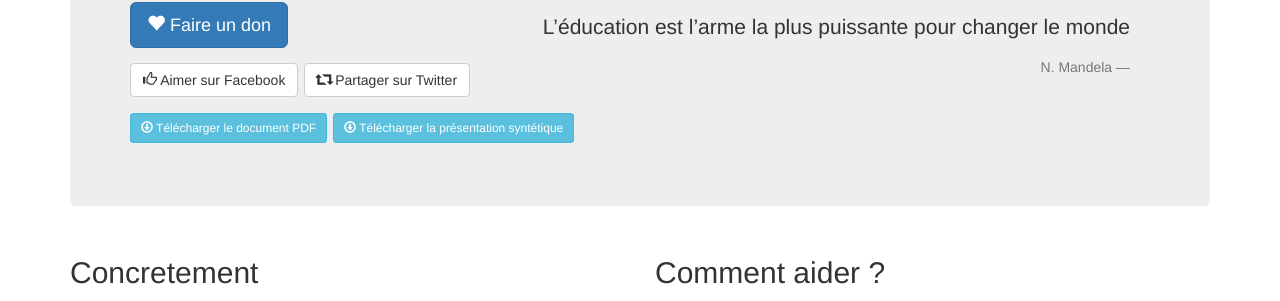
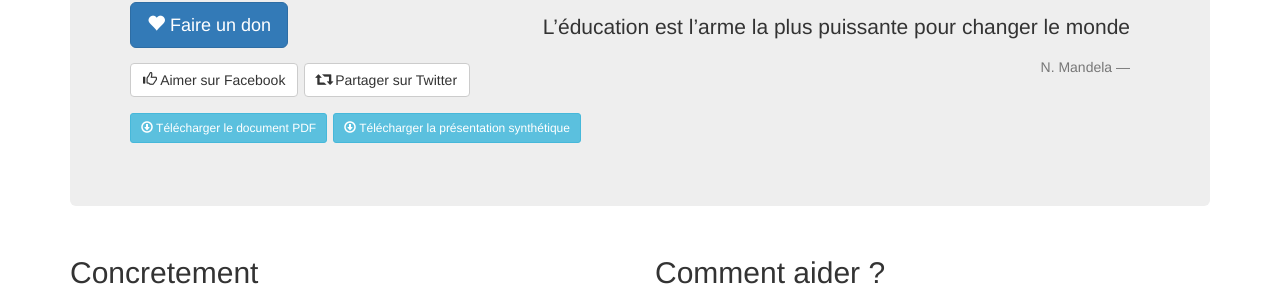
Before and after one commit to HumanESDES/malebooks, a Jekyll site: the page built from index.html, in a window 1280 px wide. Shown: the part 405-706 px from the top of the page. Built offline with Jekyll 4.4.1, drawn with Linux system fonts in a browser that asks for light colours; nearby versions of some CDN libraries; Markdown is read by kramdown in place of the engine named in the settings.

Commit message:
Update index.html

```diff
--- a/index.html
+++ b/index.html
@@ -18,7 +18,7 @@ slug: home
 
     <p><a class="btn btn-default" href="https://facebook.com/Malebooks" role="button"><i class="glyphicon glyphicon-thumbs-up"></i> Aimer sur Facebook</a> <a class="btn btn-default" href="https://twitter.com/intent/tweet?hashtags=eBooks%20mali&original_referer=&related=eBooksML&text=Support%20%40eBooksML%20and%20%40JokkoML%20to%20distribute%20%23eBooks%20in%20%23Mali%20and%20improve%20Reading%2BEducation&tw_p=tweetbutton&url=http%3A%2F%2Fmalebooks.ml" role="button"><i class="glyphicon glyphicon-retweet"></i> Partager sur Twitter</a></p>
 
-    <p><a href="/medias/MALeBOOKS_20-01-2014.pdf" class="btn btn-info btn-sm"><i class="glyphicon glyphicon-download"></i> Télécharger le document PDF</a> <a href="/medias/MALeBOOKS-syntetique.pdf" class="btn btn-info btn-sm"><i class="glyphicon glyphicon-download"></i> Télécharger la présentation syntétique</a></p>
+    <p><a href="/medias/MALeBOOKS_20-01-2014.pdf" class="btn btn-info btn-sm"><i class="glyphicon glyphicon-download"></i> Télécharger le document PDF</a> <a href="/medias/MALeBOOKS-syntetique.pdf" class="btn btn-info btn-sm"><i class="glyphicon glyphicon-download"></i> Télécharger la présentation synthétique</a></p>
 </div>
 
 <div class="row">
```
